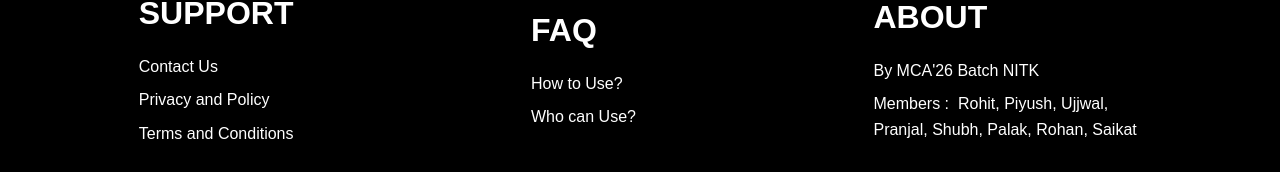
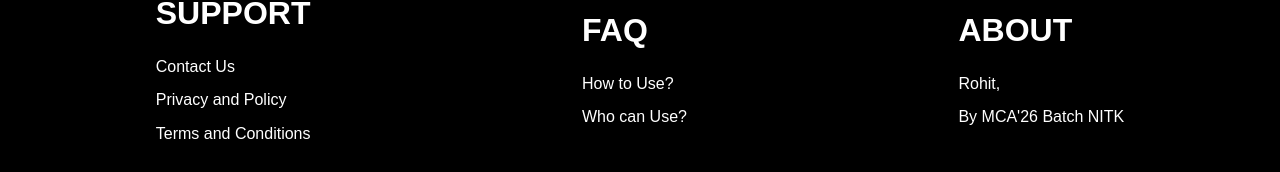
Before and after one commit to RohitAnandNitk/BRS-FRONTEND, a React (Create React App) app: page / in a window 1280 px wide. Shown: the part 830-1002 px from the top of the page. Built offline with nearby package versions, Linux system fonts and the light colour scheme; no server answers.

Commit message:
Update Footer.js

```diff
--- a/src/components/Footer.js
+++ b/src/components/Footer.js
@@ -17,18 +17,9 @@ const  Footer = () => {
        </div>
        <div>
           <h1>ABOUT</h1>
-           <p>By MCA'26 Batch NITK</p>
-           <p>Members : &nbsp;
-                  <Link to ="https://www.linkedin.com/in/ra157/" className='link'>Rohit</Link>,&nbsp;
-                  <Link to ="https://www.linkedin.com/in/piyush-patel-03236b250/" className='link'>Piyush</Link>,&nbsp;
-                  <Link to ="https://www.linkedin.com/in/ujjwal-panchal-705aa4284/" className='link'>Ujjwal</Link>,&nbsp;
-                  <br></br>
-                  <Link to ="https://www.linkedin.com/in/pranjalpatidar01/" className='link'>Pranjal</Link>,&nbsp;
-                  <Link to ="https://www.linkedin.com/in/shubh-goel-383763295/" className='link'>Shubh</Link>,&nbsp;
-                  <Link to ="https://www.linkedin.com/in/palak-purwar01/" className='link'>Palak</Link>,&nbsp;
-                  <Link to ="https://www.linkedin.com/in/rohan-roy-yash-5205861b5/" className='link'>Rohan</Link>,&nbsp;
-                  <Link to ="https://www.linkedin.com/in/saikat-dey-1648562b0/" className='link'>Saikat</Link>&nbsp;
-            </p>
+
+           <p><Link to ="https://www.linkedin.com/in/ra157/" className='link'>Rohit</Link>,&nbsp;</p>
+            <p>By MCA'26 Batch NITK</p>
        </div>
 
     </div>
```
